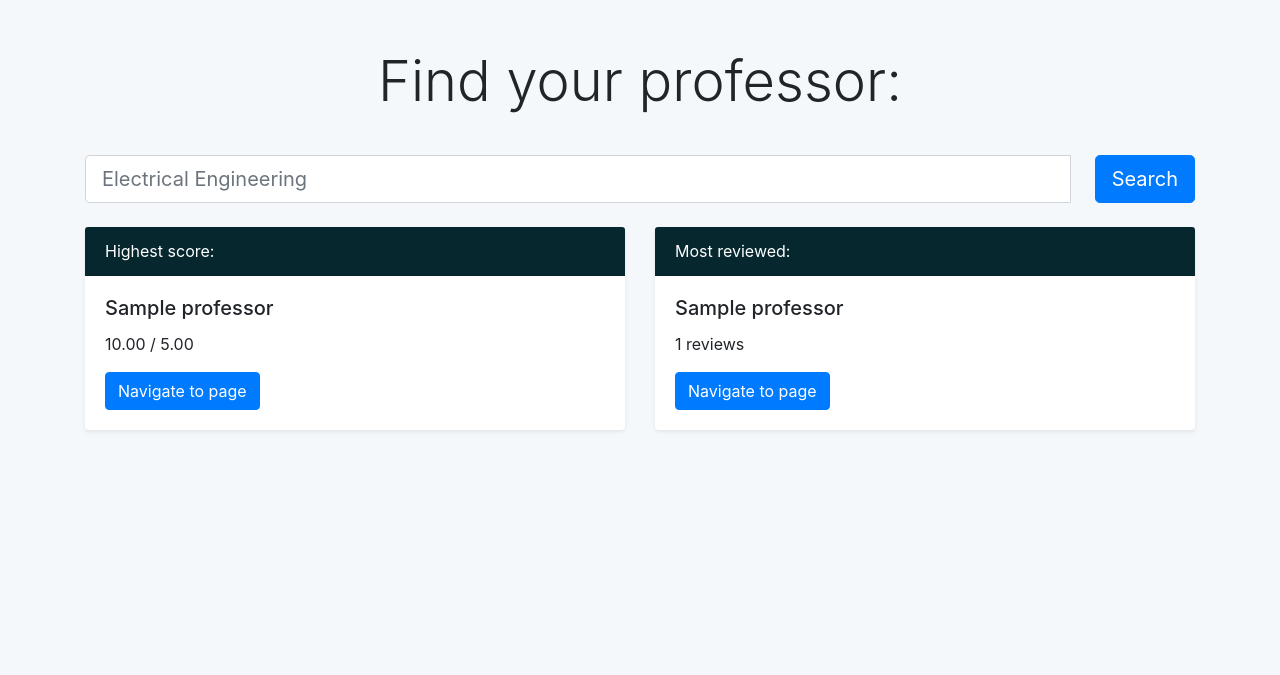
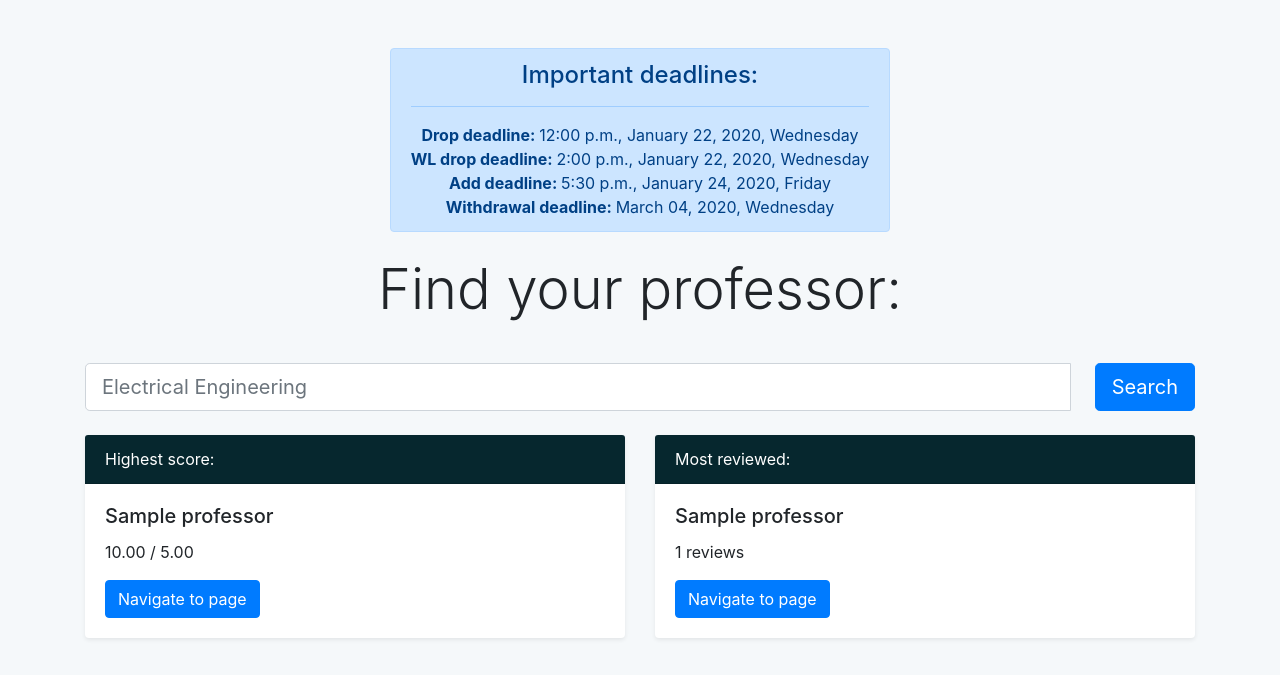
Before and after one commit to dabarov/evaluateprofs-dev, a Django app: page / in a window 1280 px wide. Shown: the part 82-757 px from the top of the page. Run offline with Django 3.2, Linux system fonts and the light colour scheme; tables that the repository leaves empty hold one stand-in row (values such as "Sample post"); parts of the project's set-up code (start-up, migrations or seed data) failed here and were passed over; some libraries are stand-ins or nearby versions.

Commit message:
Important info about registration

```diff
--- a/evaluateprofs/templates/index.html
+++ b/evaluateprofs/templates/index.html
@@ -5,7 +5,22 @@
 {% endblock %}
 
 {% block content %}
-  <div class="mt-5">
+  <div class="mt-5 row justify-content-center">
+      <section>
+          <div class="alert alert-primary text-center" role="alert">
+            <h4 class="alert-heading">Important deadlines:</h4>
+            <hr>
+            <strong>Drop deadline: </strong> 12:00 p.m., January 22, 2020, Wednesday
+            <br>
+            <strong>WL drop deadline: </strong> 2:00 p.m., January 22, 2020, Wednesday
+            <br>
+            <strong>Add deadline: </strong> 5:30 p.m., January 24, 2020, Friday
+            <br>
+            <strong>Withdrawal deadline: </strong> March 04, 2020, Wednesday
+          </div>
+      </section>
+  </div>
+  <div class="mt-2">
       <section>
           <h1 class="display-4 text-center mb-3">Find your professor:</h1>
           {% if request.user.is_authenticated %}
```
